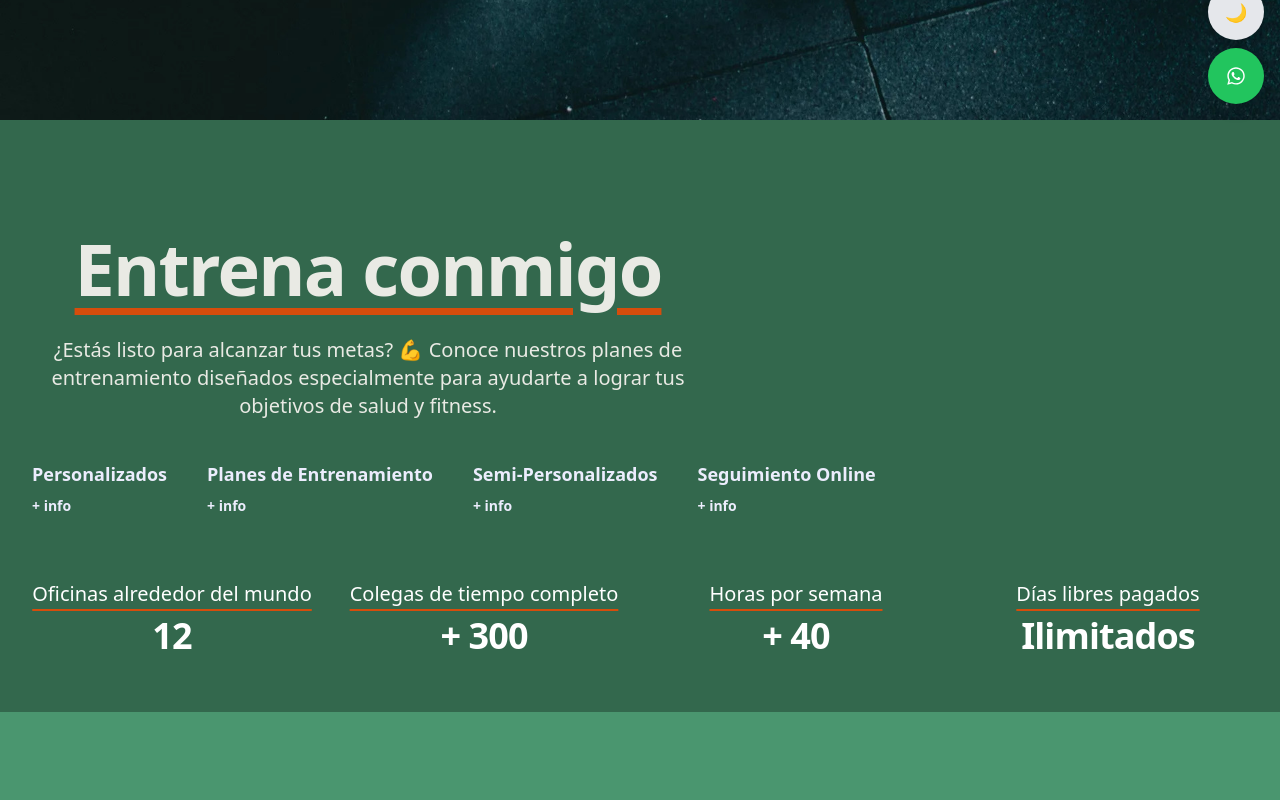
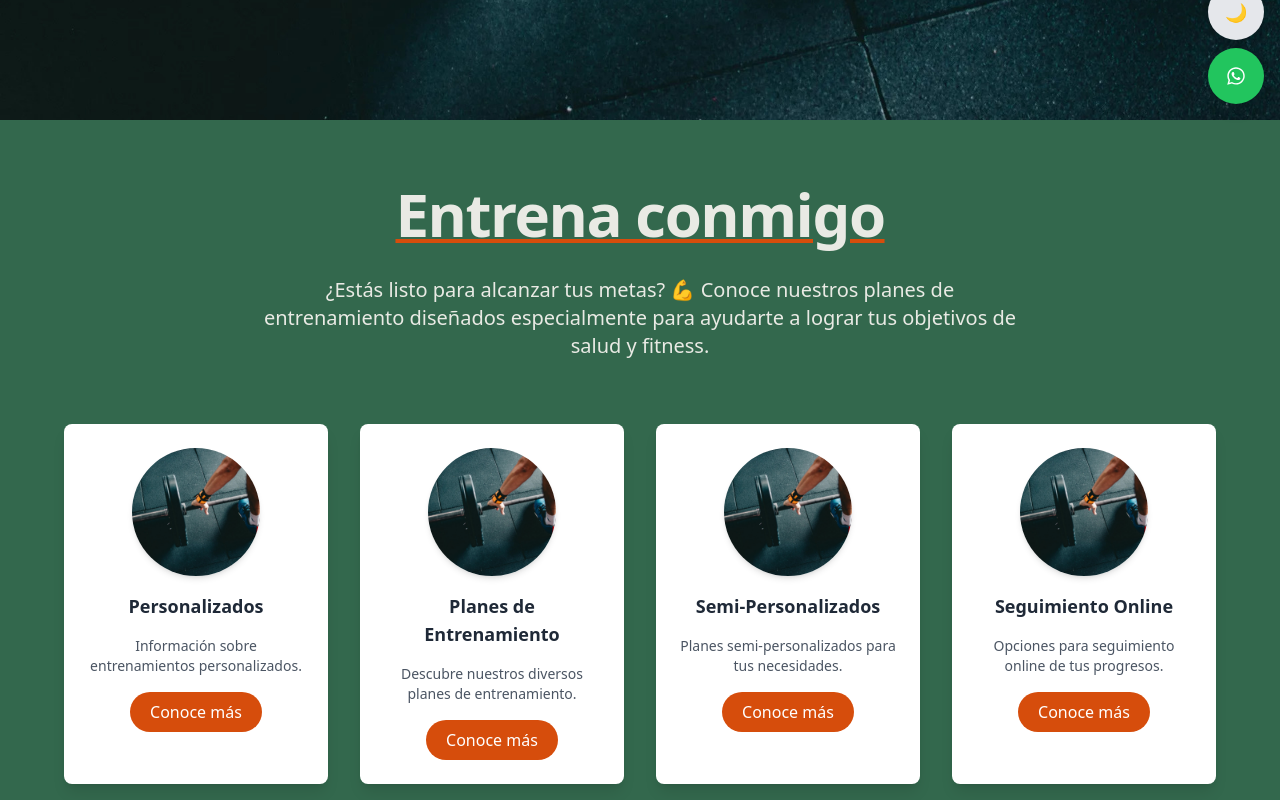
Before and after one commit to tedelcopp/Rugel-Fitness-, a Next.js app: page / in a window 1280 px wide. Shown: the part 680-1480 px from the top of the page. Built offline with nearby package versions, Linux system fonts and the light colour scheme.

Commit message:
Header&Styles

```diff
--- a/src/app/components/Drawer.tsx
+++ b/src/app/components/Drawer.tsx
@@ -1,41 +1,92 @@
-import { Dialog, DialogBackdrop, DialogPanel, DialogTitle } from '@headlessui/react';
+import { Dialog, DialogBackdrop, DialogPanel, DialogTitle, TransitionChild } from '@headlessui/react';
 import { XMarkIcon } from '@heroicons/react/24/outline';
 
 interface DrawersProps {
   open: boolean;
   onCloseAction: () => void;
-  content: { image: string; content: string; details: string } | null;
+  content: {
+    name: string;
+    image: string;
+    content: string;
+    details: string;
+    whatsappMessage: string;
+  } | null;
 }
 
 export default function Drawers({ open, onCloseAction, content }: DrawersProps) {
+  if (!content) return null;
+
+  const { name, image, content: drawerContent, details, whatsappMessage } = content;
+  const whatsappBaseURL = 'https://wa.me/5491234567890';
+
   return (
-    <Dialog open={open} onClose={onCloseAction} className="relative z-10">
-      <DialogBackdrop className="fixed inset-0 bg-gray-500 bg-opacity-75 transition-opacity" />
+<Dialog open={open} onClose={onCloseAction} className="relative z-50">
+  <DialogBackdrop
+    className="fixed inset-0 bg-gray-800 bg-opacity-75 transition-opacity duration-300"
+  />
   <div className="fixed inset-0 overflow-hidden">
     <div className="absolute inset-0 overflow-hidden">
       <div className="pointer-events-none fixed inset-y-0 right-0 flex max-w-full pl-10">
-            <DialogPanel className="pointer-events-auto relative w-screen max-w-md transform transition">
+        <DialogPanel
+          className={`pointer-events-auto relative w-screen max-w-md h-full bg-white shadow-xl transition-transform duration-1000 ease-in-out transform ${open ? 'translate-x-0' : 'translate-x-full'}`}
+        >
+          <TransitionChild>
             <div className="absolute left-0 top-0 -ml-8 flex pr-2 pt-4 sm:-ml-10 sm:pr-4">
               <button
                 type="button"
                 onClick={onCloseAction}
-                  className="rounded-md text-gray-300 hover:text-white focus:outline-none focus:ring-2 focus:ring-white"
+                className="rounded-md text-gray-500 hover:text-gray-700 focus:outline-none focus:ring-2 focus:ring-indigo-500"
               >
+                <span className="sr-only">Close panel</span>
                 <XMarkIcon className="h-6 w-6" aria-hidden="true" />
               </button>
             </div>
-              <div className="flex h-full flex-col overflow-y-scroll bg-white py-6 shadow-xl">
-                {content && (
-                  <>
-                    <div className="px-4 sm:px-6">
-                      <DialogTitle className="text-lg font-medium text-gray-900">{content.content}</DialogTitle>
+          </TransitionChild>
+          <div className="flex h-full flex-col overflow-y-scroll py-6">
+            <div className="px-6 sm:px-8">
+              <DialogTitle className="text-2xl font-bold leading-6 text-indigo-600 border-b pb-2">
+                {name}
+              </DialogTitle>
             </div>
-                    <div className="relative mt-6 flex-1 px-4 sm:px-6 space-y-4">
-                      <img src={content.image} alt={content.content} className="rounded-lg w-full h-auto" />
-                      <p className="text-gray-700 text-base">{content.details}</p>
+
+            <div className="relative mt-0 flex-1 px-6 sm:px-8">
+              <p className="text-gray-800 text-lg leading-relaxed mt-0 mb-1">{drawerContent}</p>
+
+              {image && (
+                <img
+                  src={image}
+                  alt="Content Image"
+                  className="w-full h-auto mb-6 rounded-lg shadow-md border border-gray-200"
+                />
+              )}
+
+              <p className="text-base text-gray-800 leading-relaxed font-medium mt-2 mb-4">{details}</p>
+
+              <div className="flex justify-center mt-8">
+                <a
+                  href={`${whatsappBaseURL}?text=${encodeURIComponent(whatsappMessage)}`}
+                  target="_blank"
+                  rel="noopener noreferrer"
+                  className="flex items-center text-white bg-green-500 hover:bg-green-600 rounded-lg py-3 px-6 text-lg font-semibold shadow-md focus:outline-none focus:ring-2 focus:ring-green-400"
+                >
+                  <span className="mr-2">Ir a WhatsApp</span>
+                  <svg
+                    xmlns="http://www.w3.org/2000/svg"
+                    fill="none"
+                    viewBox="0 0 24 24"
+                    stroke="currentColor"
+                    className="w-6 h-6"
+                  >
+                    <path
+                      strokeLinecap="round"
+                      strokeLinejoin="round"
+                      strokeWidth={2}
+                      d="M16 8c0-3.314-2.686-6-6-6s-6 2.686-6 6c0 1.188.313 2.292.852 3.214l-1.516 3.041c-.05.1-.027.219.055.31.086.094.217.12.332.064l3.359-1.678A5.951 5.951 0 0110 14c3.314 0 6-2.686 6-6z"
+                    />
+                  </svg>
+                </a>
               </div>
-                  </>
-                )}
+            </div>
           </div>
         </DialogPanel>
       </div>
--- a/src/app/components/FixedButtons.tsx
+++ b/src/app/components/FixedButtons.tsx
@@ -25,7 +25,7 @@ const FixedButtons: React.FC = () => {
   };
 
   return (
-    <div className="fixed bottom-4 right-4 flex flex-col space-y-2 z-50">
+    <div className="fixed bottom-4 right-4 flex flex-col space-y-2 z-10">
       <button
         onClick={toggleTheme}
         aria-label="Cambiar tema"
--- a/src/app/components/Galery.tsx
+++ b/src/app/components/Galery.tsx
@@ -36,7 +36,10 @@ const ImageGallery: React.FC = () => {
       </div>
       <div className="grid grid-cols-1 sm:grid-cols-2 md:grid-cols-3 gap-4">
         {images.map((image) => (
-          <div key={image.src} className="relative h-64 overflow-hidden rounded-lg shadow-lg">
+          <div
+            key={image.src}
+            className="relative h-64 overflow-hidden rounded-lg shadow-lg cursor-pointer" // Agregar cursor-pointer aquí
+          >
             <Image
               src={image.src}
               alt={image.alt}
--- a/src/app/components/Header.tsx
+++ b/src/app/components/Header.tsx
@@ -3,108 +3,94 @@
 import { useState } from 'react';
 import Drawers from './Drawer';
 
-const links = [
+type Link = {
+  name: string;
+  content: string;
+  image: string;
+  details: string;
+  whatsappMessage: string;
+};
+
+const links: Link[] = [
   {
     name: 'Personalizados',
     content: 'Información sobre entrenamientos personalizados.',
     image: '/images/Entrenamiento5.jpg',
-    details: 'Entrenamientos diseñados a medida para alcanzar tus metas específicas, sea ganar fuerza, bajar de peso o aumentar tu resistencia.'
+    details: 'Entrenamientos diseñados a medida para alcanzar tus metas específicas, sea ganar fuerza, bajar de peso o aumentar tu resistencia.',
+    whatsappMessage: '¡Hola! Estoy interesado en los entrenamientos personalizados.',
   },
   {
     name: 'Planes de Entrenamiento',
     content: 'Descubre nuestros diversos planes de entrenamiento.',
-    image: '/images/planes.jpg',
-    details: 'Nuestros planes incluyen rutinas variadas, adaptadas a diferentes niveles de experiencia, para garantizar el máximo progreso.'
+    image: '/images/Entrenamiento5.jpg',
+    details: 'Nuestros planes incluyen rutinas variadas, adaptadas a diferentes niveles de experiencia, para garantizar el máximo progreso.',
+    whatsappMessage: '¡Hola! Me gustaría conocer más sobre los planes de entrenamiento.',
   },
   {
     name: 'Semi-Personalizados',
     content: 'Planes semi-personalizados para tus necesidades.',
-    image: '/images/semi-personalizados.jpg',
-    details: 'Combinamos la flexibilidad de un plan general con ajustes específicos para ti, logrando un balance entre eficiencia y personalización.'
+    image: '/images/Entrenamiento5.jpg',
+    details: 'Combinamos la flexibilidad de un plan general con ajustes específicos para ti, logrando un balance entre eficiencia y personalización.',
+    whatsappMessage: '¡Hola! Quiero saber más sobre los planes semi-personalizados.',
   },
   {
     name: 'Seguimiento Online',
     content: 'Opciones para seguimiento online de tus progresos.',
-    image: '/images/seguimiento.jpg',
-    details: 'Accede a herramientas de seguimiento y consultas con tu entrenador desde la comodidad de tu hogar.'
+    image: '/images/Entrenamiento5.jpg',
+    details: 'Accede a herramientas de seguimiento y consultas con tu entrenador desde la comodidad de tu hogar.',
+    whatsappMessage: '¡Hola! Estoy interesado en el seguimiento online.',
   },
 ];
-
-const stats = [
-  { name: 'Oficinas alrededor del mundo', value: '12' },
-  { name: 'Colegas de tiempo completo', value: '+ 300' },
-  { name: 'Horas por semana', value: '+ 40' },
-  { name: 'Días libres pagados', value: 'Ilimitados' },
-];
-
 export default function Header() {
   const [open, setOpen] = useState(false);
-  const [drawerContent, setDrawerContent] = useState<{ image: string; content: string; details: string } | null>(null);
+  const [drawerContent, setDrawerContent] = useState<Link | null>(null);
 
-  const handleLinkClick = (linkContent: { image: string; content: string; details: string }) => {
-    setDrawerContent(linkContent);
+  const handleLinkClick = (link: Link) => {
+    setDrawerContent(link);
     setOpen(true);
   };
 
   return (
-    <div
+    <header
       id="header"
-      className="relative isolate overflow-hidden py-20 sm:py-24 bg-backgroundLight text-textLight dark:bg-backgroundDark dark:text-textDark"
+      className="relative flex flex-col items-center justify-center px-4 py-12 bg-backgroundLight text-textLight dark:bg-backgroundDark dark:text-textDark"
     >
       <Drawers open={open} onCloseAction={() => setOpen(false)} content={drawerContent} />
-      <div className="mx-auto max-w-7xl px-4 lg:px-8">
-        <div className="mx-auto max-w-2xl lg:mx-0">
+
+      <div className="text-center max-w-3xl mb-12">
         <h2
-            className="text-5xl font-semibold tracking-tight sm:text-7xl underline decoration-[#D64D0C]"
-            style={{ textUnderlineOffset: '12px' }}
+          className="text-5xl font-semibold tracking-tight sm:text-6xl underline decoration-[#D64D0C] decoration-4"
         >
           Entrena conmigo
         </h2>
-          <p className="mt-8 text-lg font-medium sm:text-xl">
+        <p className="mx-auto mt-8 max-w-1xl text-lg font-medium sm:text-xl">
           ¿Estás listo para alcanzar tus metas? 💪 Conoce nuestros planes de entrenamiento diseñados especialmente
           para ayudarte a lograr tus objetivos de salud y fitness.
         </p>
       </div>
-        <div className="mx-auto mt-10 max-w-2xl lg:mx-0 lg:max-w-none">
-          <div className="grid grid-cols-1 gap-x-8 gap-y-6 text-base font-semibold sm:grid-cols-2 md:flex lg:gap-x-10">
+
+      <section className="grid w-full max-w-6xl grid-cols-1 gap-8 sm:grid-cols-2 lg:grid-cols-4 mt-2 mb-12">
         {links.map((link) => (
-              <div key={link.name} className="text-left space-y-2">
+          <div
+            key={link.name}
+            className="relative flex flex-col items-center p-6 bg-white dark:bg-gray-800 rounded-lg shadow-lg transition-transform transform hover:scale-105 hover:shadow-2xl"
+          >
+            <img
+              src={link.image}
+              alt={link.name}
+              className="w-32 h-32 rounded-full object-cover mb-4 shadow-md"
+            />
+            <h3 className="text-lg font-semibold mb-2 text-center text-gray-800 dark:text-gray-200">{link.name}</h3>
+            <p className="text-sm text-gray-600 dark:text-gray-400 mb-4 text-center">{link.content}</p>
             <button
               onClick={() => handleLinkClick(link)}
-                  className="text-linkLight hover:underline dark:text-linkDark text-lg"
+              className="px-5 py-2 text-white bg-[#D64D0C] rounded-full hover:bg-[#B0400A] transition-all focus:ring-4 focus:ring-[#D64D0C]/50"
             >
-                  {link.name}
+              Conoce más
             </button>
-                <a
-                  href="#"
-                  onClick={(e) => {
-                    e.preventDefault();
-                    handleLinkClick(link);
-                  }}
-                  className="text-linkLight hover:underline dark:text-linkDark text-sm block"
-                >
-                  + info
-                </a>
           </div>
         ))}
-          </div>
-        </div>
-        <div className="mt-16 grid grid-cols-1 gap-8 sm:grid-cols-2 lg:grid-cols-4">
-          {stats.map((stat) => (
-            <div key={stat.name} className="flex flex-col items-center gap-2">
-              <dt
-                className="text-xl font-medium text-white dark:text-gray-300 underline decoration-[#D64D0C]"
-                style={{ textUnderlineOffset: '8px' }}
-              >
-                {stat.name}
-              </dt>
-              <dd className="text-4xl font-semibold tracking-tight text-white dark:text-white">
-                {stat.value}
-              </dd>
-            </div>
-          ))}
-        </div>
-      </div>
-    </div>
+      </section>
+    </header>
   );
 }
```
Also changed, not shown: src/app/components/Plans.tsx (line endings or trailing spaces). Lines whose indentation alone changed are shown as unchanged.
